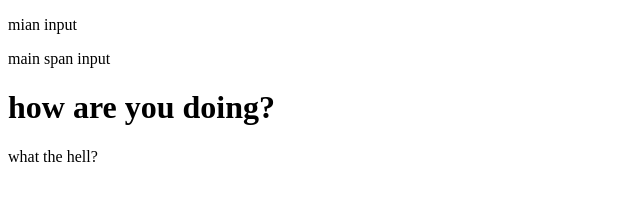
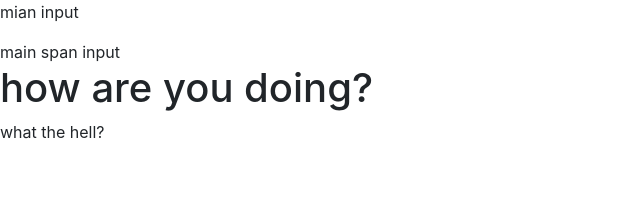
Before and after one commit to tooru-jia/test, a plain HTML site: page test2.html in a window 1280 px wide. Shown: the whole page, without its empty margins (0-640 px from the left). Drawn offline with nearby package versions, Linux system fonts and the light colour scheme.

Commit message:
ccss file

```diff
--- a/test2.html
+++ b/test2.html
@@ -3,7 +3,8 @@
 <head>
 	<title>direct css</title>
 	<!-- 最新的 Bootstrap 核心 JavaScript 文件 -->
-<script src="http://cdn.bootcss.com/bootstrap/3.3.0/js/bootstrap.min.js"></script>
+	<link href="css/bootstrap.min.css" rel="stylesheet">
+
 </head>
 <body>
 <div id="main">
```
